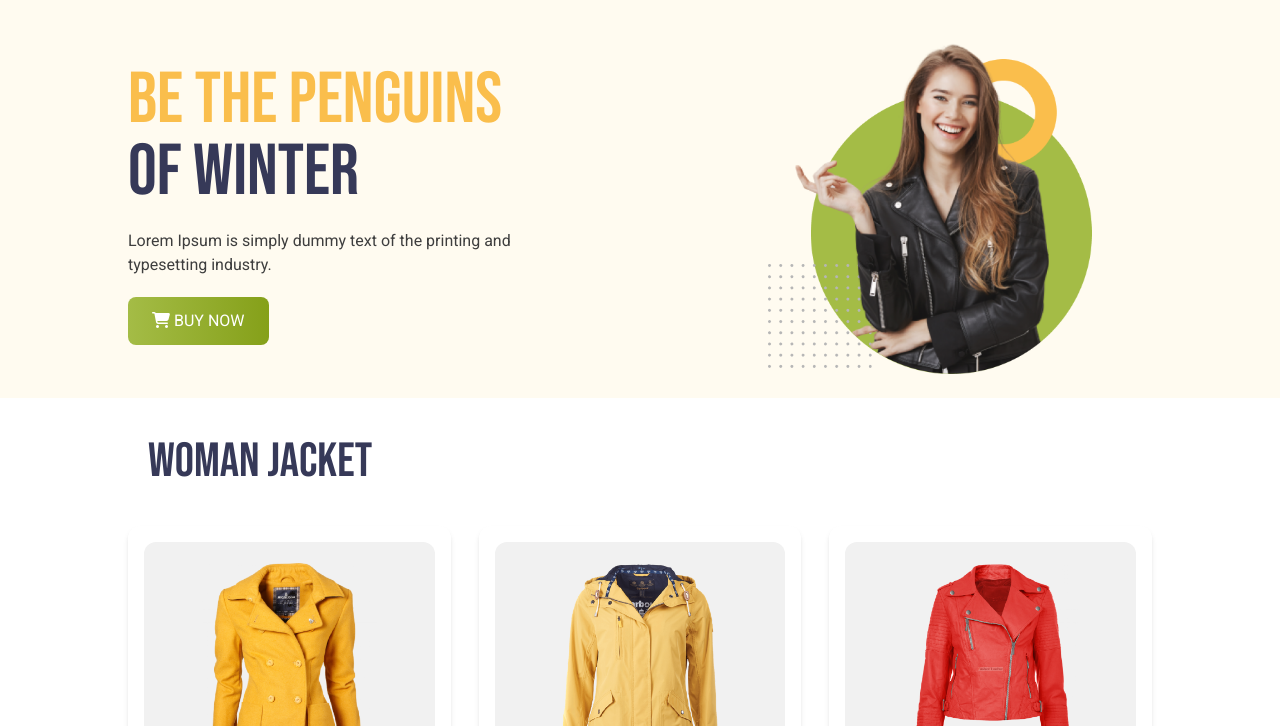
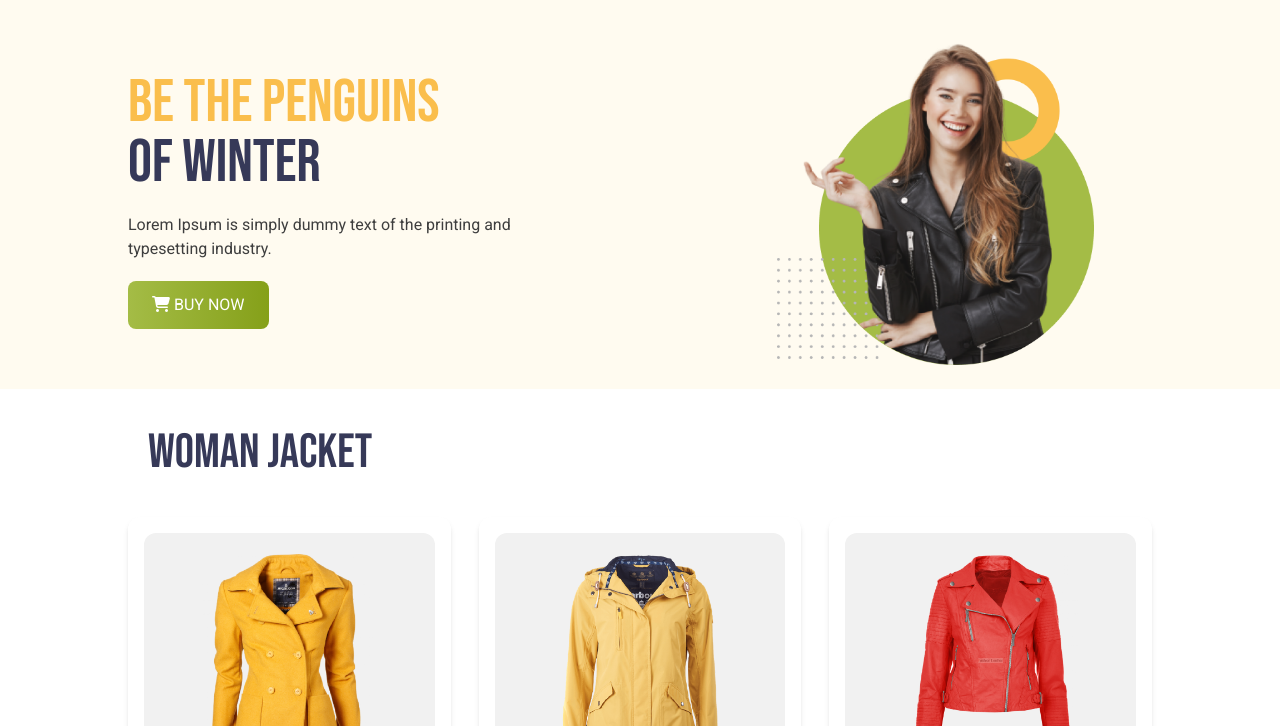
Before and after one commit to atikur-2003/penguin-fashion, a plain HTML site: page index.html in a window 1280 px wide. Shown: the part 74-800 px from the top of the page. Drawn offline with nearby package versions, Linux system fonts and the light colour scheme.

Commit message:
added some styles

```diff
--- a/index.html
+++ b/index.html
@@ -26,7 +26,7 @@
   </head>
   <body class="roboto">
     <header class="bg-[#FFFBF0] md:py-6 md:px-16 lg:px-32 px-3">
-      <nav class="flex justify-between items-center py-3 pl-4 md:px-0">
+      <nav class="flex justify-between items-center py-3  md:px-0">
         <div>
           <div class=""><img class="w-48 md:w-64 cursor-pointer" src="./icons/logo.png" alt="" /></div>
         </div>
@@ -40,9 +40,9 @@
         </div>
         <div class="text-xl md:hidden"><i class="fa-solid fa-bars"></i></div>
       </nav>
-      <div class="flex flex-col pl-5 mt-7 md:items-center md:pl-0 md:flex-row md:gap-x-32 lg:gap-x-52">
-        <div class="mb-14 md:mb-0">
-          <h1 class="uppercase mb-5 text-7xl md:text-4xl lg:text-7xl bebas-neue">
+      <div class="flex flex-col mt-7 md:items-center md:flex-row md:gap-x-32 lg:gap-x-52">
+        <div class="mb-14 md:mb-0 ">
+          <h1 class="uppercase md:mb-3 lg:mb-5 text-5xl md:text-4xl lg:text-6xl bebas-neue">
             <span class="text-[#FABE4C]">Be the Penguins</span> <br />
             <span class="text-[#363958]">of Winter</span>
           </h1>
@@ -54,7 +54,7 @@
             class="mt-5 bg-gradient-to-r from-[#A4BC46] to-[#85A019] py-4 px-8 md:py-3 md:px-6 rounded-lg text-white"
           ><i class="fa-solid fa-cart-shopping"></i> BUY NOW</button>
         </div>
-        <div class="mb-14 md:mb-0"><img class="max-w-[85%]" src="./images/model.png" alt="" /></div>
+        <div class="mb-14 md:mb-0 pl-5"><img class="max-w-[85%]" src="./images/model.png" alt="" /></div>
       </div>
     </header>
     <main class="max-w-5xl mx-auto">
```
